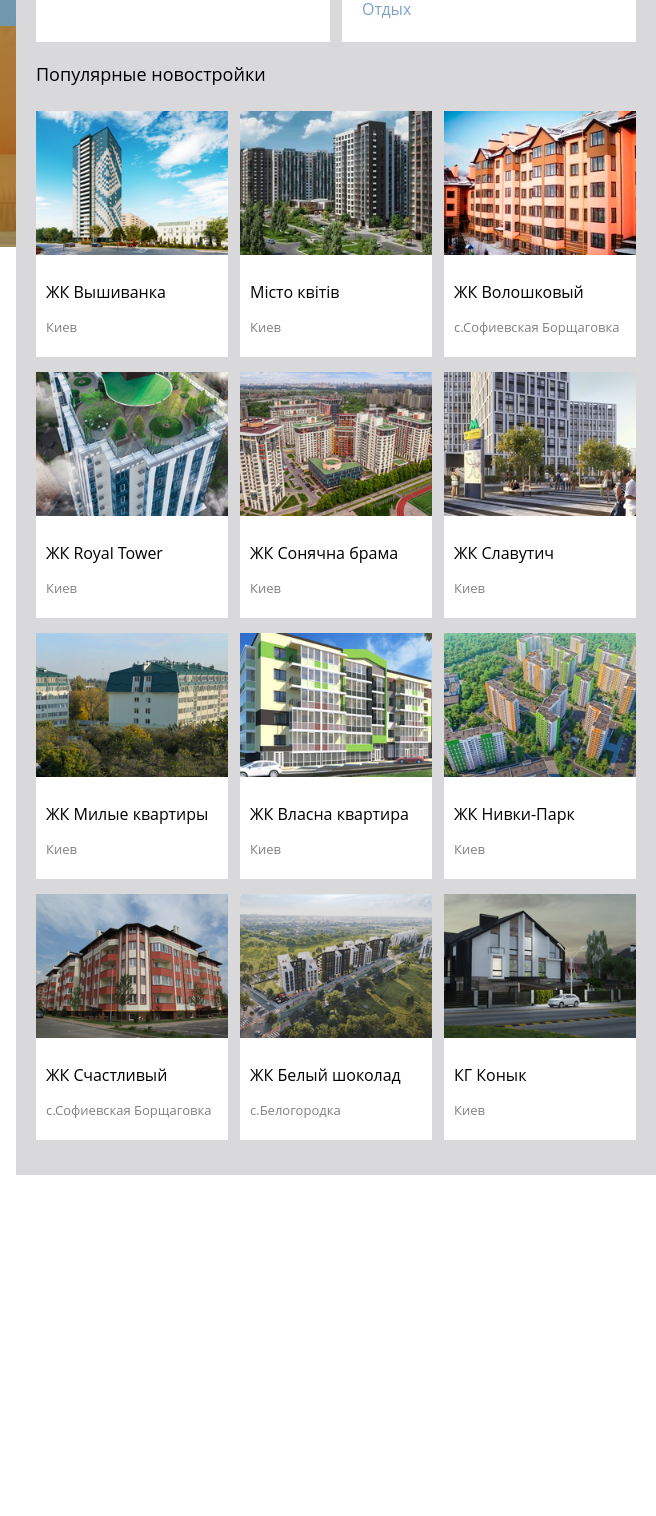
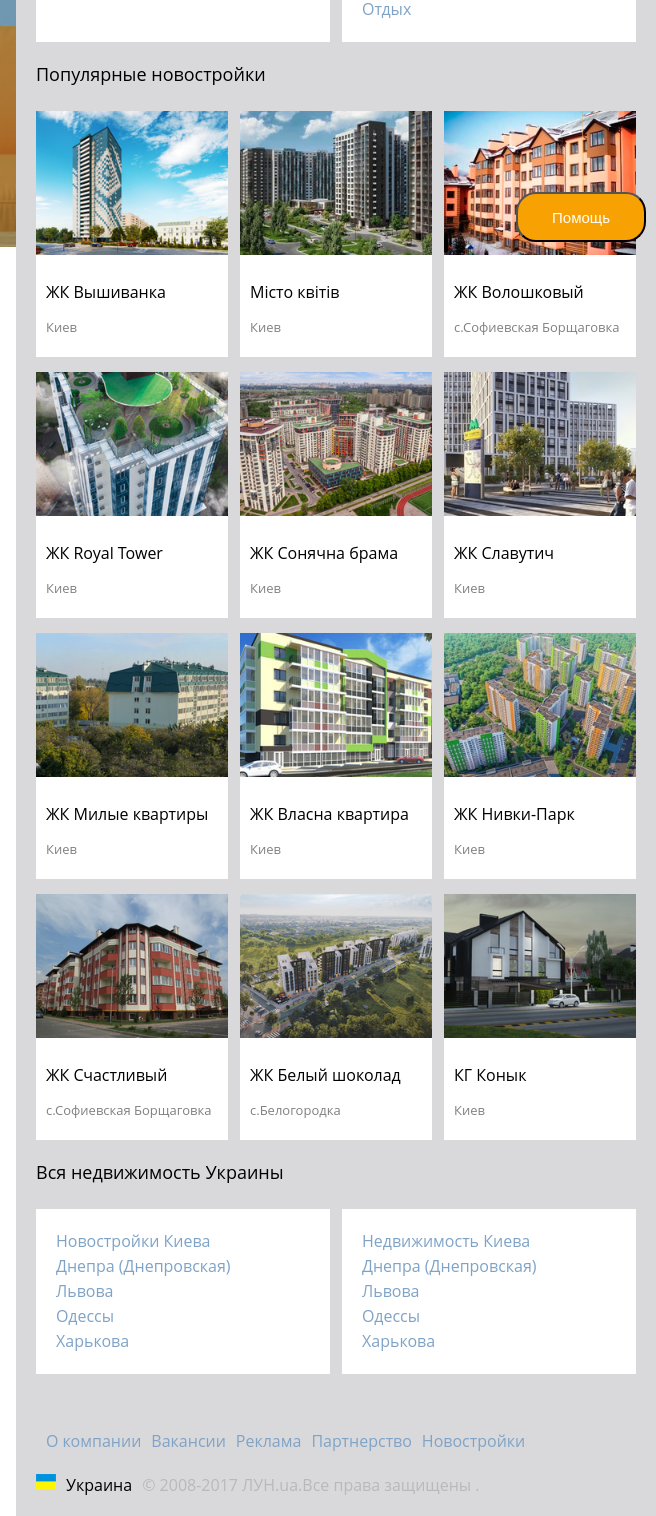
Before and after one commit to OlgaUstimenko/MyLessons, a plain HTML site: page лун/index.html in a window 1280 px wide. Shown: the part 553-2069 px from the top of the page, 624-1280 px from the left. Before the commit the page ends 1728 px from the top, so only its background shows below. Drawn offline with Linux system fonts and the light colour scheme.

Commit message:
dorabotka

```diff
--- a/лун/index.html
+++ b/лун/index.html
@@ -51,53 +51,53 @@
             <div class="nedvij">
                 <h2>Новостройки</h2>
                 <ul>
-                    <li>Все новостройки</li>
-                    <li>Застройщики</li>
-                    <li>Акции</li>
-                    <li>Статистика</li>
-                    <li>Новостройки на карте</li>
+                   <a href="https://novostroyki.lun.ua/%D0%B2%D1%81%D0%B5-%D0%BD%D0%BE%D0%B2%D0%BE%D1%81%D1%82%D1%80%D0%BE%D0%B9%D0%BA%D0%B8-%D0%BA%D0%B8%D0%B5%D0%B2%D0%B0"> <li>Все новостройки</li></a>
+                    <a href="https://novostroyki.lun.ua/%D1%81%D1%82%D1%80%D0%BE%D0%B8%D1%82%D0%B5%D0%BB%D1%8C%D0%BD%D1%8B%D0%B5-%D0%BA%D0%BE%D0%BC%D0%BF%D0%B0%D0%BD%D0%B8%D0%B8-%D0%BA%D0%B8%D0%B5%D0%B2%D0%B0"> <li>Застройщики</li></a>
+                    <a href="https://novostroyki.lun.ua/%D0%B0%D0%BA%D1%86%D0%B8%D0%B8-%D0%BD%D0%BE%D0%B2%D0%BE%D1%81%D1%82%D1%80%D0%BE%D0%B5%D0%BA-%D0%BA%D0%B8%D0%B5%D0%B2%D0%B0"> <li>Акции</li></a>
+                    <a href="https://novostroyki.lun.ua/%D1%81%D1%82%D0%B0%D1%82%D0%B8%D1%81%D1%82%D0%B8%D0%BA%D0%B0-%D1%86%D0%B5%D0%BD-%D0%BA%D0%B8%D0%B5%D0%B2-%D0%B8-%D0%BE%D0%B1%D0%BB%D0%B0%D1%81%D1%82%D1%8C#uah"> <li>Статистика</li></a>
+                    <a href="https://novostroyki.lun.ua/%D0%BD%D0%BE%D0%B2%D0%BE%D1%81%D1%82%D1%80%D0%BE%D0%B9%D0%BA%D0%B8-%D0%BA%D0%B8%D0%B5%D0%B2%D0%B0-%D0%BD%D0%B0-%D0%BA%D0%B0%D1%80%D1%82%D0%B5"> <li>Новостройки на карте</li></a>
                 </ul>
             </div>
             <div class="nedvij">
                 <h2>Котеджные городки</h2>
                 <ul>
-                    <li>Все коттеджные городки</li>
-                    <li>Коттеджи</li>
-                    <li>Дуплексы</li>
-                    <li>Таунхаусы</li>
-                    <li>Котеджи на карте</li>
+                    <a href=""> <li>Все коттеджные городки</li></a>
+                    <a href=""> <li>Коттеджи</li></a>
+                    <a href=""> <li>Дуплексы</li></a>
+                    <a href=""> <li>Таунхаусы</li></a>
+                    <a href=""> <li>Котеджи на карте</li></a>
                 </ul>
             </div>
             <div class="nedvij">
                  <h2>Продажа квартир</h2>
                  <ul>
-                     <li>Квартиры в Киеве</li>
-                     <li>Гид по районам Киева</li>
+                    <a href=""> <li>Квартиры в Киеве</li></a>
+                     <a href=""> <li>Гид по районам Киева</li></a>
                  </ul>
             </div>
 
             <div class="nedvij">
                <h2>Продажа домов</h2>
                <ul>
-                   <li>Дом в Киевской области</li>
-                   <li>Дома в Киеве</li>
+                   <a href=""> <li>Дом в Киевской области</li></a>
+                   <a href=""> <li>Дома в Киеве</li></a>
                </ul>
             </div>
             <div class="nedvij">
                 <h2>Аренда</h2>
                 <ul>
-                    <li>Аренда квартир</li>
-                    <li>Аренда комнат</li>
-                    <li>Соседи - аренда через друзей</li>
+                    <a href=""> <li>Аренда квартир</li></a>
+                    <a href=""> <li>Аренда комнат</li></a>
+                    <a href=""> <li>Соседи - аренда через друзей</li></a>
                 </ul>
             </div>
             <div class="nedvij">
                  <h2>Посуточно</h2>
                  <ul>
-                     <li>Квартиры посуточно</li>
-                     <li>Дома посуточно</li>
-                     <li>Достопримечательности</li>
-                     <li>Отдых</li>
+                     <a href=""> <li>Квартиры посуточно</li></a>
+                     <a href=""> <li>Дома посуточно</li></a>
+                     <a href=""> <li>Достопримечательности</li></a>
+                     <a href=""> <li>Отдых</li></a>
                  </ul>
             </div>
         </div>
@@ -190,6 +190,42 @@
                   </span>
             </div>
         </div>
+         <span>
+            <p>Вся недвижимость Украины</p>
+        </span>
+        <div class="all-property">
+               <ul class="property">
+                   <a href="https://novostroyki.lun.ua/%D0%B2%D1%81%D0%B5-%D0%BD%D0%BE%D0%B2%D0%BE%D1%81%D1%82%D1%80%D0%BE%D0%B9%D0%BA%D0%B8-%D0%BA%D0%B8%D0%B5%D0%B2%D0%B0" ><li>Новостройки Киева</li></a>
+                   <a href="https://novostroyki.lun.ua/%D0%B2%D1%81%D0%B5-%D0%BD%D0%BE%D0%B2%D0%BE%D1%81%D1%82%D1%80%D0%BE%D0%B9%D0%BA%D0%B8-%D0%B4%D0%BD%D0%B5%D0%BF%D1%80%D0%BE%D0%BF%D0%B5%D1%82%D1%80%D0%BE%D0%B2%D1%81%D0%BA%D0%B0"> <li>Днепра (Днепровская)</li></a>
+                   <a href="https://novostroyki.lun.ua/%D0%B2%D1%81%D0%B5-%D0%BD%D0%BE%D0%B2%D0%BE%D1%81%D1%82%D1%80%D0%BE%D0%B9%D0%BA%D0%B8-%D0%BB%D1%8C%D0%B2%D0%BE%D0%B2%D0%B0"> <li>Львова</li></a>
+                   <a href="https://www.lun.ua/%D0%BD%D0%B5%D0%B4%D0%B2%D0%B8%D0%B6%D0%B8%D0%BC%D0%BE%D1%81%D1%82%D1%8C-%D0%BE%D0%B4%D0%B5%D1%81%D1%81%D0%B0"> <li>Одессы</li></a>
+                   <a href="https://novostroyki.lun.ua/%D0%B2%D1%81%D0%B5-%D0%BD%D0%BE%D0%B2%D0%BE%D1%81%D1%82%D1%80%D0%BE%D0%B9%D0%BA%D0%B8-%D1%85%D0%B0%D1%80%D1%8C%D0%BA%D0%BE%D0%B2%D0%B0"> <li>Харькова</li></a>
+               </ul>
+                <ul class="property">
+                   <a href="https://www.lun.ua/%D0%BD%D0%B5%D0%B4%D0%B2%D0%B8%D0%B6%D0%B8%D0%BC%D0%BE%D1%81%D1%82%D1%8C-%D0%BA%D0%B8%D0%B5%D0%B2" ><li>Недвижимость Киева</li></a>
+                   <a href="https://www.lun.ua/%D0%BD%D0%B5%D0%B4%D0%B2%D0%B8%D0%B6%D0%B8%D0%BC%D0%BE%D1%81%D1%82%D1%8C-%D0%B4%D0%BD%D0%B5%D0%BF%D1%80%D0%BE%D0%BF%D0%B5%D1%82%D1%80%D0%BE%D0%B2%D1%81%D0%BA"> <li>Днепра (Днепровская)</li></a>
+                   <a href="https://www.lun.ua/%D0%BD%D0%B5%D0%B4%D0%B2%D0%B8%D0%B6%D0%B8%D0%BC%D0%BE%D1%81%D1%82%D1%8C-%D0%BB%D1%8C%D0%B2%D0%BE%D0%B2"> <li>Львова</li></a>
+                   <a href="https://www.lun.ua/%D0%BD%D0%B5%D0%B4%D0%B2%D0%B8%D0%B6%D0%B8%D0%BC%D0%BE%D1%81%D1%82%D1%8C-%D0%BE%D0%B4%D0%B5%D1%81%D1%81%D0%B0" ><li>Одессы</li></a>
+                   <a href="https://www.lun.ua/%D0%BD%D0%B5%D0%B4%D0%B2%D0%B8%D0%B6%D0%B8%D0%BC%D0%BE%D1%81%D1%82%D1%8C-%D1%85%D0%B0%D1%80%D1%8C%D0%BA%D0%BE%D0%B2"> <li>Харькова</li></a>
+               </ul>
+        </div>
+        <ul class="block">
+           <a href="https://team.lun.ua/"> <li>О компании</li></a>
+            <a href="https://team.lun.ua/?filtered=vacancies"> <li>Вакансии</li></a>
+            <a href="https://novostroyki.lun.ua/ads"><li>Реклама</li></a>
+            <a href="https://partner.lun.ua/"><li>Партнерство</li></a>
+            <a href="https://novostroyki.lun.ua/#kharkov"><li>Новостройки</li></a>
+        </ul>
+    <div class="footer">
+        <div class="ukraine">
+            <img src="ukr.gif" alt="">
+            <p>Украина</p>
+        </div>
+        <div class="f"><p>© 2008-2017 ЛУН.ua.</p></div>
+        <div class="f">Все права защищены .</div>
     </div>
+    <input type="button" value="Помощь" class="help">
+    </div>
+
 </body>
 </html>
--- a/лун/style.css
+++ b/лун/style.css
@@ -106,19 +106,20 @@ a:hover {
     width: 50%;
     background-color: #d9d9db;
     padding: 20px;
+    position: relative;
 }
-.postroiki {
+.postroiki, .all-property {
     display: flex;
     justify-content: space-between;
     flex-wrap: wrap;
 }
-.nedvij {
+.nedvij, .property {
     width: 49%;
     margin-bottom: 15px;
     background-color: white;
     padding: 20px;
 }
-.nedvij li {
+.content li {
     list-style: none;
     color: #7fa3c6;
     line-height: 25px;
@@ -159,3 +160,48 @@ span p {
     color: gray;
    font-size: 13px;
 }
+.content a {
+    list-style: none;
+    color: #7fa3c6;
+    line-height: 25px;
+    text-decoration: none;
+}
+.content a:hover {
+    text-decoration: underline;
+}
+.block {
+    display: flex;
+    margin-top: 40px;
+
+}
+.block li {
+    margin-left: 10px;
+}
+.footer {
+    margin-top: 20px;
+    display: flex;
+    justify-content: flex-start;
+}
+.footer img {
+    width: 20px;
+    height: 15px;
+    margin-right: 10px;
+}
+.ukraine {
+    display: flex;
+    margin-right: 10px;
+}
+.f {
+    color: #b7b9bc;
+}
+.help {
+     background-color: #f7a102;
+     width: 130px;
+     padding: 10px;
+     border-radius: 20px;
+     color: white;
+     font-size: 15px;
+     position: fixed;
+     bottom: 5px;
+     right: 10px;
+}
```
Also changed, not shown: лун/ukr.gif (added).
